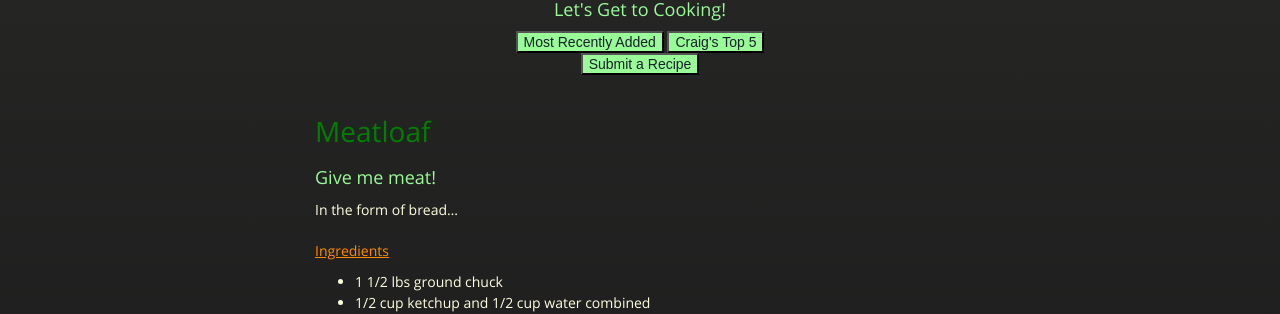
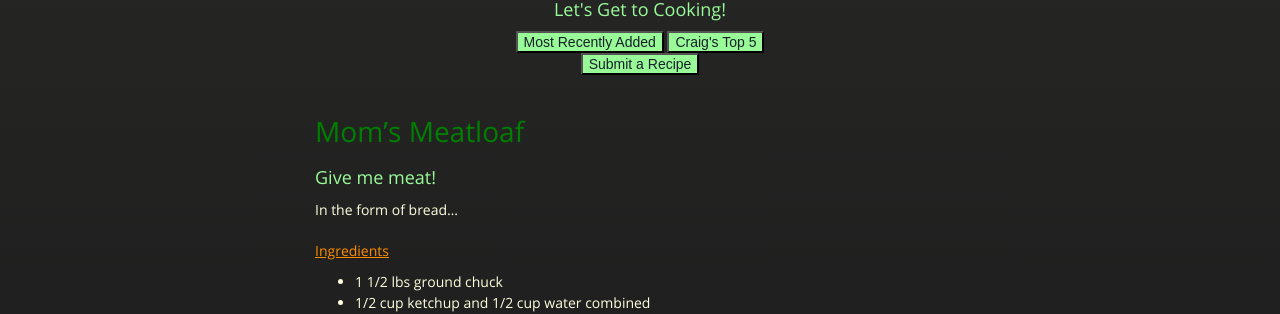
Before and after one commit to cmwillett/TheDigitalCookbook, a Jekyll site: the page built from Meatloaf/MomsMeatloaf.md, in a window 1280 px wide. Shown: the part 349-663 px from the top of the page. Built offline with Jekyll 4.4.1, drawn with Linux system fonts in a browser that asks for light colours; nearby versions of some CDN libraries.

Commit message:
added mom's

```diff
--- a/Meatloaf/Meatloaf.md
+++ b/Meatloaf/MomsMeatloaf.md
@@ -1,9 +1,9 @@
 ---
 layout: default
-title: "Meatloaf"
+title: "Mom's Meatloaf"
 tags: meat,loaf,meatloaf,craig,kristen,willett
 ---
-# Meatloaf
+# Mom's Meatloaf
 
 ### Give me meat!
 In the form of bread...
```
Also changed, not shown: Meatloaf.md (+1 -1 lines).
